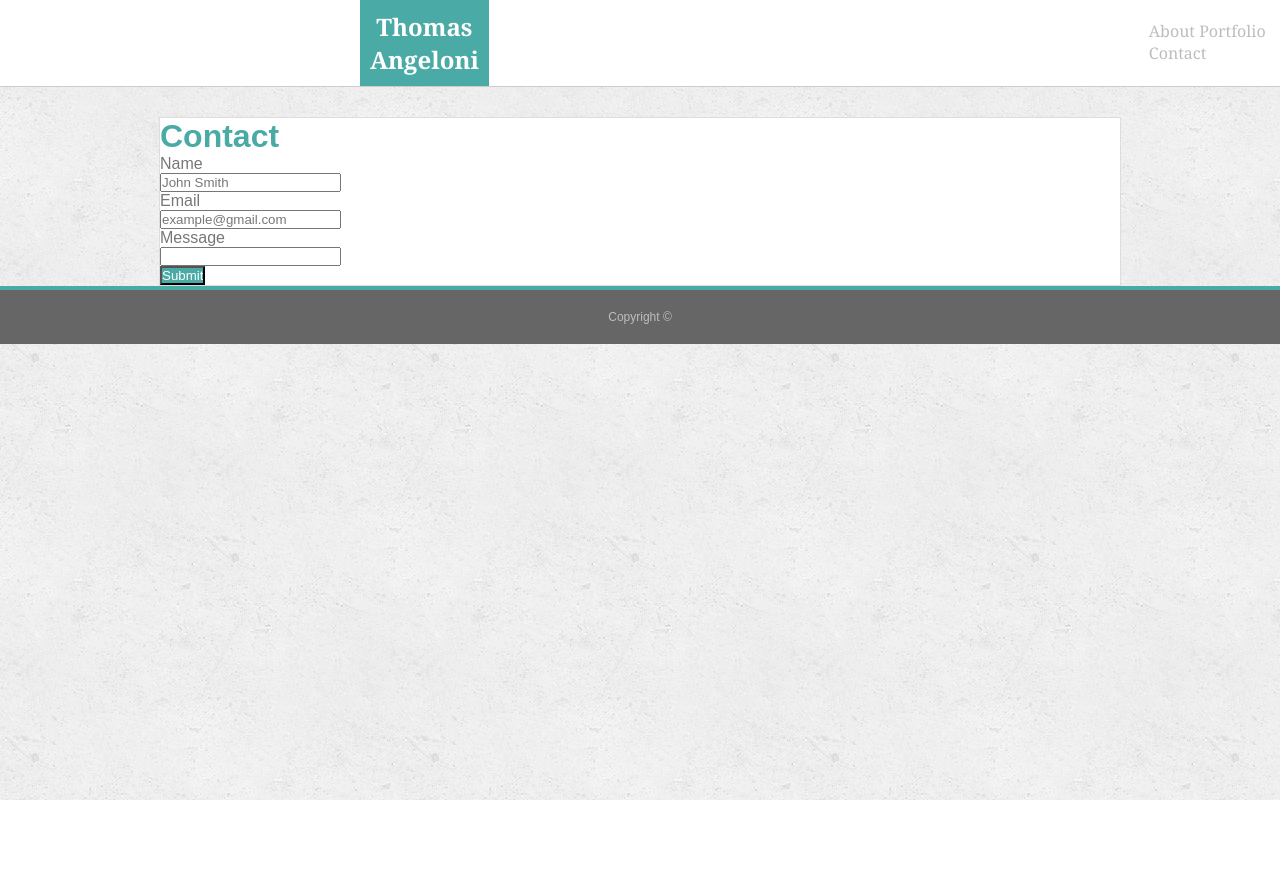
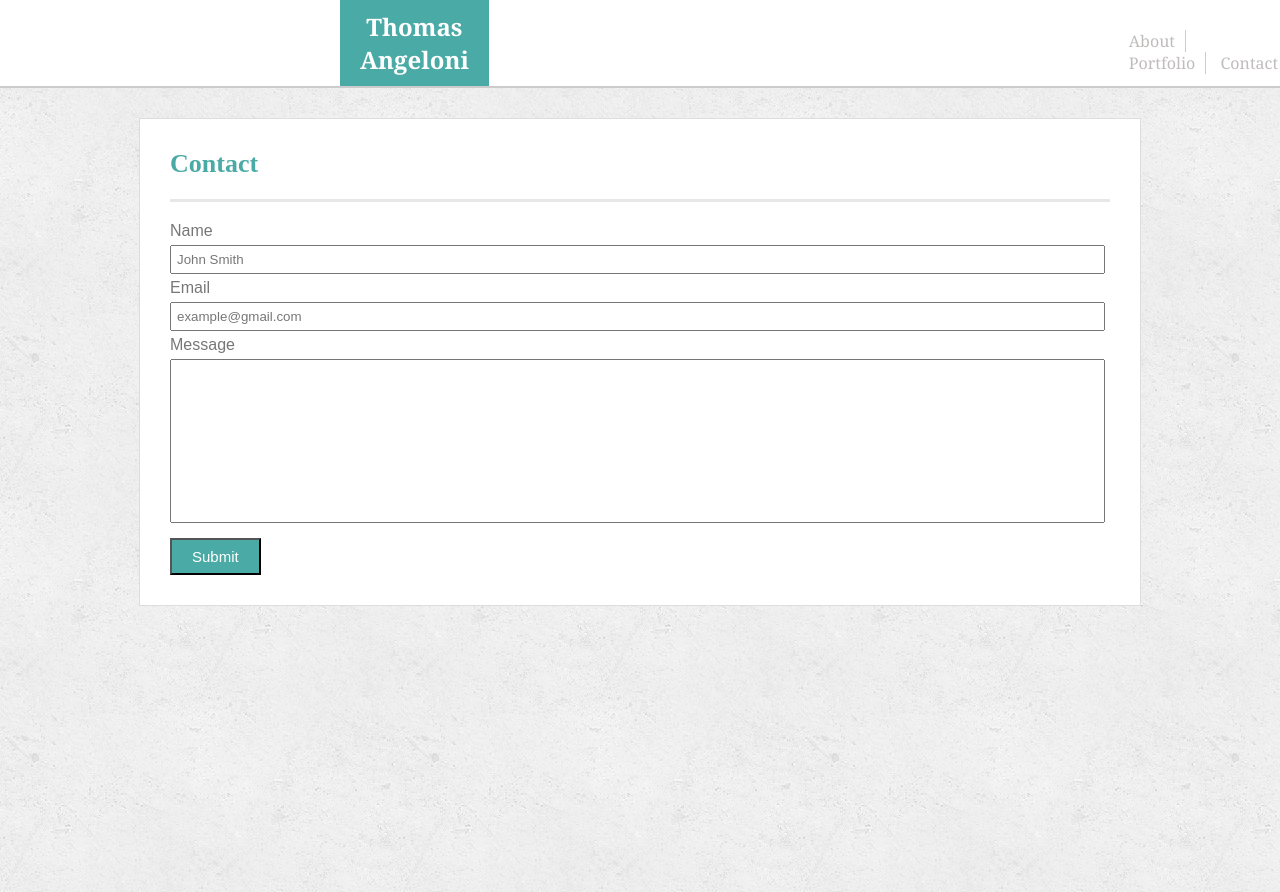
Before and after one commit to TJANGEL/Basic-Portfolio, a plain HTML site: page contact.html in a window 1280 px wide. Shown: the top 892 px of the page. Before the commit the page ends 800 px from the top, so only its background shows below. Drawn offline with Linux system fonts and the light colour scheme.

Commit message:
fixed header/nav formatting

```diff
--- a/assets/css/style.css
+++ b/assets/css/style.css
@@ -17,28 +17,42 @@ html {
 
 #container {
     background: #ffffff;
-    border-bottom: 1px solid #cccccc;
+    border-bottom: 2px solid #cccccc;
     font-family: Georgia, Times, 'Times New Roman', serif;
     display: flex;
-    /* width: 960px; */
     margin: 0 auto;
-    display: space-around;
+}
+
+h1.about,
+h1.contact,
+h1.portfolio {
+    color: #4aaaa5;
+    margin: 10px;
+    padding-bottom: 20px;
+    border-bottom: 3px solid #e9e6e6;
+    font-size: 26px;
 }
 
 header {
     background: #4aaaa5;
     color: white;
-    float: left;
+    /* float: left; */
     text-align: center;
-    margin-left: 360px;
-    padding: 10px;
+    margin-left: 340px;
+    padding: 10px 20px;
 }
 
 nav {
     width: 100%;
     color: #c0bcbc;
-    margin-left: 660px;
-    margin-top: 20px;
+    margin-left: 640px;
+    margin-top: 30px;
+}
+
+.border-right {
+    border-right: 1px solid #cccccc;
+    margin-right: 10px;
+    padding-right: 10px;
 }
 
 .content {
@@ -47,6 +61,8 @@ nav {
     width: 960px;
     margin: 0 auto;
     margin-top: 30px;
+    margin-bottom: 286px;
+    padding: 20px;
 }
 
 .contact {
@@ -57,18 +73,29 @@ nav {
 .email,
 .message {
     color: #777777;
+    padding: 5px;
+    margin: 5px 0px;
+    width: 98%;
+}
+
+.message {
+    height: 150px;
 }
 
 form {
     color: #777777;
+    padding: 10px;
 }
 
 .submit-button {
     background: #4aaaa5;
     color: white;
+    padding: 8px 20px;
+    font-size: 15px;
+    margin-top: 10px;
 }
 
-.content,
+form,
 .footer {
    font-family: Arial, 'Helvetica Neue', Helvetica, sans-serif;
 }
@@ -76,10 +103,11 @@ form {
 footer {
     background:#666666;
     color: #c0bcbc;
-    border-top: 4px solid #4aaaa5;
+    border-top: 7px solid #4aaaa5;
     text-align: center;
     font-size: 12px;
-    padding: 20px;
+    padding-top: 40px;
+    padding-bottom: 3px;
 }
 
 /*
@@ -130,14 +158,6 @@ section.p {
     margin-bottom: 10px;
 }
 
-h1.about,
-h1.contact,
-h1.portfolio {
-    color: #4aaaa5;
-    margin: 10px;
-    border-bottom: 3px solid #e9e6e6;
-}
-
 .name,
 .email,
 .message {
--- a/contact.html
+++ b/contact.html
@@ -16,8 +16,8 @@
         </header>
 
         <nav id="nav">
-            <a>About</a>
-            <a>Portfolio</a>
+            <a class="border-right">About</a>
+            <a class="border-right">Portfolio</a>
             <a>Contact</a>
         </nav>
     </section>
```
Also changed, not shown: index.html (+2 -2 lines), portfolio.html (+2 -2 lines).
